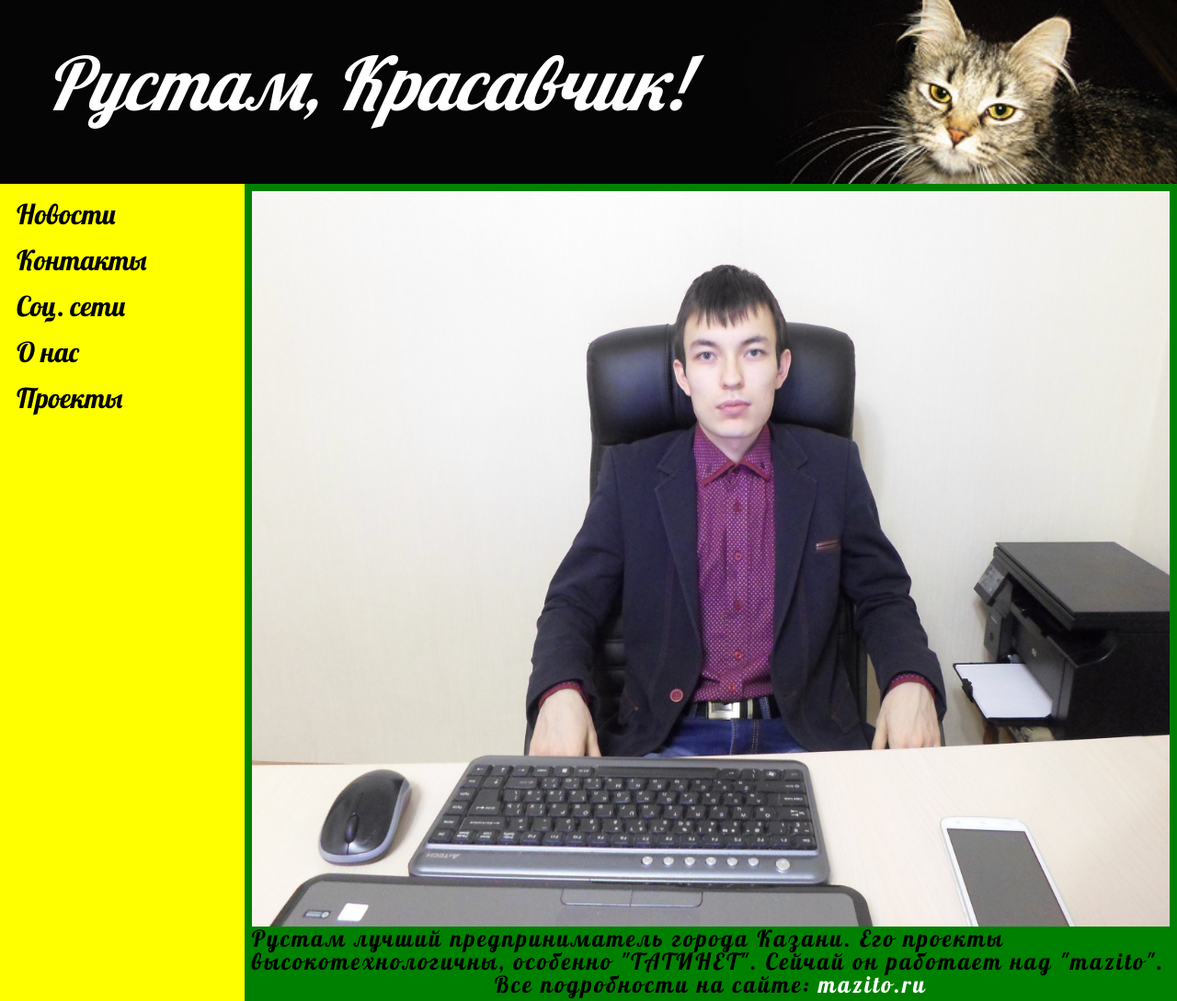
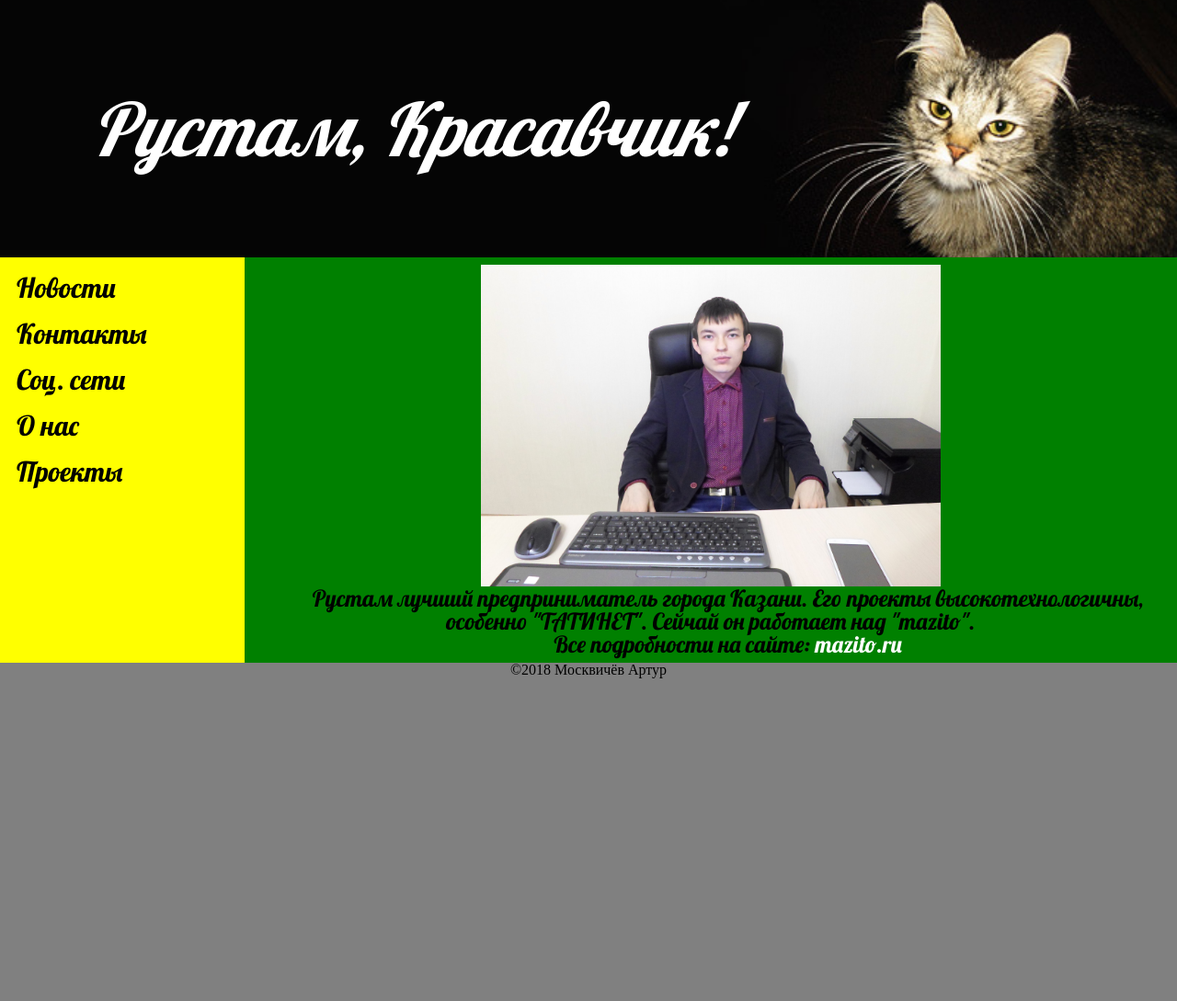
Before and after one commit to arturican/arturican.study.devlato.com, a plain HTML site: page html/index.html in a window 1280 px wide. Shown: the top 1089 px of the page at 92% size. After the commit the page ends 800 px from the top, so only its background shows below. Drawn offline with Linux system fonts and the light colour scheme.

Commit message:
second pidr

```diff
--- a/html/index.html
+++ b/html/index.html
@@ -9,27 +9,28 @@
 </head>
 <body>
 	<div class="page">
-		<header class="top-page">
+		<header class="page-title">
 			<h1>Рустам, Красавчик!</h1>
 		</header>
-		<div class="flexbox-container">
+		<div class="page-content">
 			<nav class="sidebar">
-				<ul class="left-ul">
-					<li class="news">Новости</li>
-					<li class="contact">Контакты</li>
-					<li class="social">Соц. сети</li>
-					<li class="about">О нас</li>
-					<li class="project">Проекты</li>
+				<ul class="sidebar-list">
+					<li class="sidebar-item">Новости</li>
+					<li class="sidebar-item">Контакты</li>
+					<li class="sidebar-item">Соц. сети</li>
+					<li class="sidebar-item">О нас</li>
+					<li class="sidebar-item">Проекты</li>
 				</ul>
 			</nav>
 			<article class="main">
-				<img src="/img/rustam.jpg" alt="Фото Рустама">
-				<p class="text">Рустам лучший предприниматель города Казани. Его проекты высокотехнологичны, особенно "ТАТИНЕТ". Сейчай он работает над "mazito".<br><center class="text">Все подробности на сайте: <a href="https://mazito.ru/">mazito.ru</a></center></p>
+				<img class="rustam-photo" src="/img/rustam.jpg" alt="Фото Рустама" width="300px" height="150px">
+				<p class="rustam-about-text">Рустам лучший предприниматель города Казани. Его проекты высокотехнологичны, особенно "ТАТИНЕТ". Сейчай он работает над "mazito".<br></p>
+				<p class="rustam-site-mazito rustam-about-text">Все подробности на сайте: <a class="rustam-site-mazito" href="https://mazito.ru/">mazito.ru</a></p>
 
 			</article>
 		</div>
-		<footer class="bottom-page">
-			<div class="bottom"><p>&copy;2018 Москвичёв Артур</p></div>
+		<footer class="footer">
+			<div class="footer"><p>&copy;2018 Москвичёв Артур</p></div>
 		</footer>
 		</div>
 
--- a/html/style.css
+++ b/html/style.css
@@ -9,21 +9,21 @@ h1{
 	color: white;
 	font-size: 80px;
 	font-style: italic;
-	margin-left: 50px;
-    margin-top:50px;
+	padding:  50px;
         font-family: 'Lobster', cursive;
 
 }
 
-.top-page{
-	background: url("/img/top.jpg") no-repeat  0 -30px;
+.page-title{
+	background: url("/img/top.jpg") no-repeat  0% 30%;
 	background-size: cover;
-	height: 200px;
+	height: auto;
         overflow: hidden;
+        padding:  50px;
 
 
 }
-.flexbox-container{
+.page-content{
 	width: 100%;
 	display: flex;
 	width: 100%;
@@ -36,7 +36,7 @@ h1{
         padding: .5rem;
         font-family: 'Lobster', cursive;
 }
-.sidebar li{
+.sidebar-item{
 	list-style: none;
 	color:black;
 	font-size: 30px;
@@ -52,30 +52,24 @@ h1{
         width: auto;
         height: auto;
 }
-.main img{
-	display: flex;
-	margin-left:auto;
-	margin-right: auto;
-	$a: 600px;
-	$b: 500px;
-	max-width: 100%;
-    left: calc(50vw - #{$a/$b/2*100vh});
-    width: $a/$b*100vh;
-    height: 100vh;
-    @media (max-aspect-ratio: #{$a}/#{$b}) {
-    top: calc(50vh - #{$b/$a/2*100vw});
-    left: 0;
-    width: 100vw;
-    height: $b/$a*100vw;
+.rustam-photo{
+        display: block;
+        margin: 0 auto;
+	width:  500px;
+	height:  350px;
+
+    top: calc(50% - 2em);
+    left: calc(50% - 2.5em);
+
+
 
 }
-
-}
- .text{
+.rustam-about-text{
 	color: black;
 	font-size: 25px;
         font-family: 'Lobster', cursive;
-    letter-spacing: 0.1em;
+        text-indent: 1.5em;
+        text-align: center;
 
 
 }
@@ -86,7 +80,7 @@ footer{
 
 
 }
-footer .bottom p {
+footer .footer p {
 	text-align: center;	}
 
 @media screen and (min-device-width: 1600px) {
@@ -105,3 +99,6 @@ a{
         font-size: 25px;
 
 }
+
+ .rustam-site-mazito {
+        text-align: center;}
```
Lines whose indentation alone changed are shown as unchanged.
